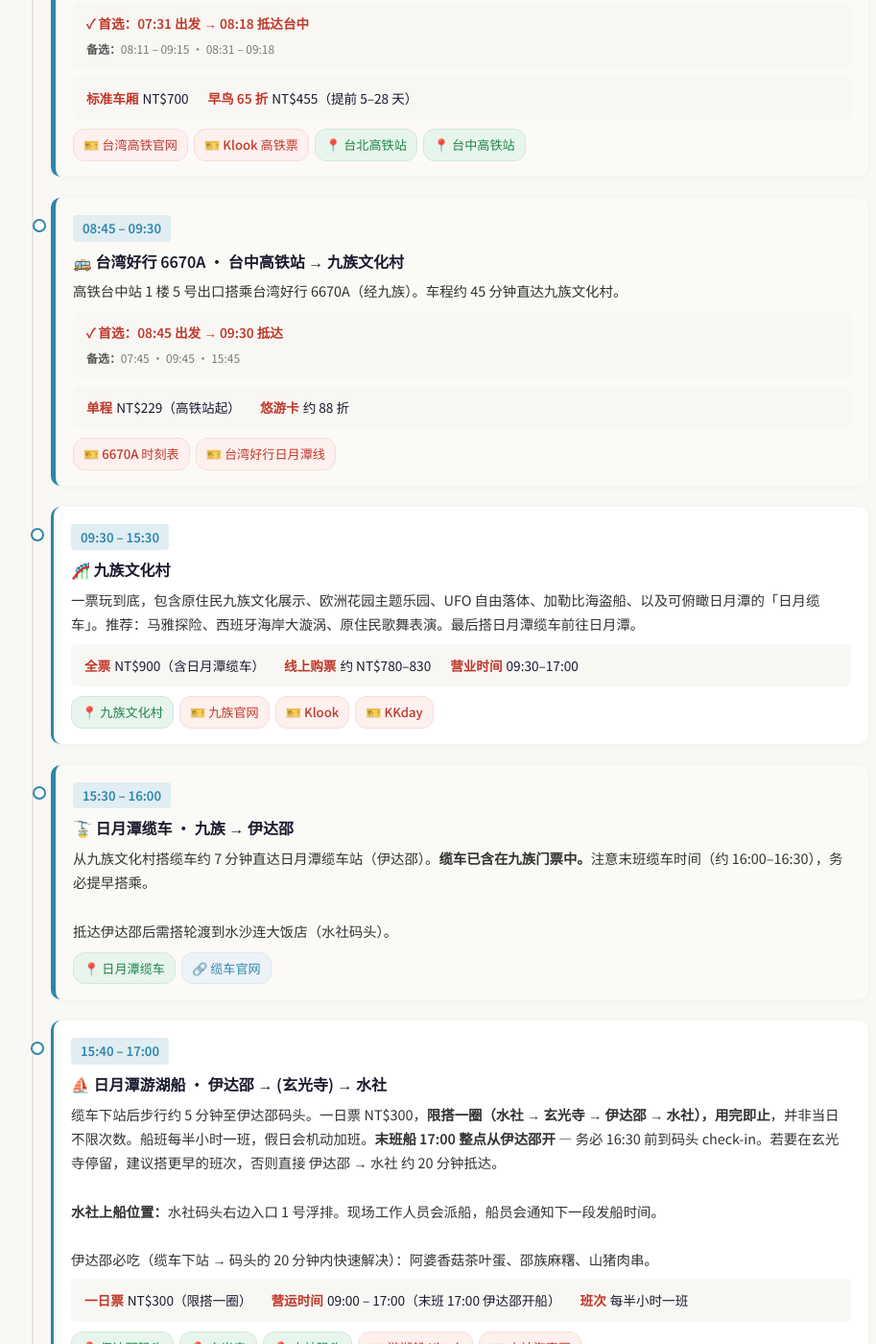
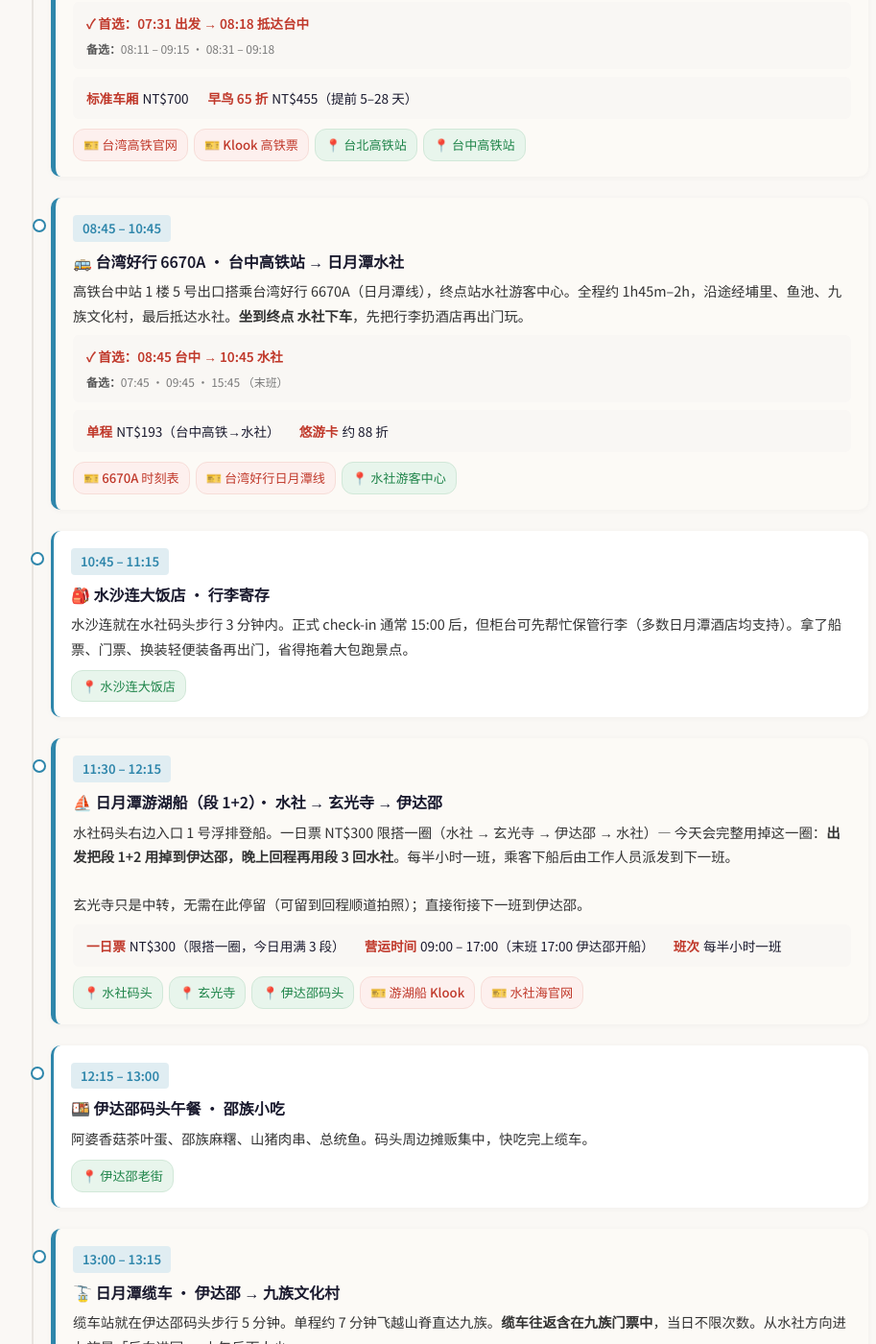
Before and after one commit to SibeiC/SibeiC.github.io, a Jekyll site: the page built from _trips/taiwan-2026.md, in a window 1280 px wide and 1400 px high, scrolled down 7224 px. Shown: the whole window at 96% size, without its empty margins (175-1088 px from the left). Built offline with Jekyll 4.4.1, drawn with Linux system fonts in a browser that asks for light colours; some of the changed text lies outside the part shown.

Commit message:
Day 4: drop bags at 水社 first, use full boat loop, cable car round-trip
User requested: since the boat ticket is one-loop-only, restructure
Day 4 so the rider goes to 水社 first, drops the backpack at the
hotel, then uses the boat to cross to 伊达邵 (legs 1+2 of the loop)
and cables up to 九族 from there, returning the same way (leg 3 of
the loop). Ends back at the hotel without having dragged luggage
around all day.

New timeline:
  1. 07:31-08:18  HSR 台北→台中
  2. 08:45-10:45  好行 6670A 台中→水社 (2h, was incorrectly listed
                  as 45min; verified actual duration ~1h45m-2h)
  3. 10:45-11:15  Drop bags at 水沙连 (early check-in or front-desk
                  luggage hold)
  4. 11:30-12:15  Boat 水社 → 玄光寺 → 伊达邵 (loop legs 1+2)
  5. 12:15-13:00  Lunch at 伊达邵 (邵族小吃)
  6. 13:00-13:15  Cable car 伊达邵 → 九族
  7. 13:15-16:00  九族 visit (2h45m, reverse entry — quieter)
  8. 16:00-16:15  Cable car 九族 → 伊达邵 (before 16:30 last)
  9. 16:30-16:50  Boat 伊达邵 → 水社 (loop leg 3, before 17:00 last)
 10. 17:00       Proper 水沙连 check-in (bags already dropped)
 11. 19:30-21:30 Laundromat (unchanged)

Cost group updated: 好行 6670A price corrected from NT$229 (wrong
— that was 台中→九族) to NT$193 (台中→水社). Grand total auto-
recomputes via Liquid.

```diff
--- a/_trips/taiwan-2026.md
+++ b/_trips/taiwan-2026.md
@@ -63,7 +63,7 @@ cost:
       icon: 🚆
       items:
         - { label: "高铁 台北→台中", amount: 700, in: primary }
-        - { label: "好行 6670A 台中→九族", amount: 229, in: primary }
+        - { label: "好行 6670A 台中→水社", amount: 193, in: primary }
         - { label: "好行 6739 日月潭→阿里山", amount: 329, in: primary }
         - { label: "林铁本线 阿里山→嘉义（首选）", amount: 600, in: primary }
         - { label: "台铁 嘉义→台南", amount: 107, in: primary }
@@ -329,25 +329,67 @@ days:
           - { type: map,    icon: 📍, label: 台北高铁站, query: HSR Taipei Station }
           - { type: map,    icon: 📍, label: 台中高铁站, query: HSR Taichung Station }
 
-      - time: 08:45 – 09:30
-        title: 🚌 台湾好行 6670A · 台中高铁站 → 九族文化村
+      - time: 08:45 – 10:45
+        title: 🚌 台湾好行 6670A · 台中高铁站 → 日月潭水社
         transit: true
-        detail: 高铁台中站 1 楼 5 号出口搭乘台湾好行 6670A（经九族）。车程约 45 分钟直达九族文化村。
+        detail: |
+          高铁台中站 1 楼 5 号出口搭乘台湾好行 6670A（日月潭线），终点站水社游客中心。全程约 1h45m–2h，沿途经埔里、鱼池、九族文化村，最后抵达水社。<strong>坐到终点 水社下车</strong>，先把行李扔酒店再出门玩。
         transit_route:
-          preferred: 08:45 出发 → 09:30 抵达
-          alternatives: ["07:45", "09:45", "15:45"]
+          preferred: 08:45 台中 → 10:45 水社
+          alternatives: ["07:45", "09:45", "15:45 （末班）"]
         tickets:
-          - { tag: 单程, value: NT$229, note: 高铁站起 }
+          - { tag: 单程, value: NT$193, note: 台中高铁→水社 }
           - { tag: 悠游卡, value: 约 88 折 }
         links:
           - { type: ticket, icon: 🎫, label: 6670A 时刻表, url: *url_bus_6670a }
           - { type: ticket, icon: 🎫, label: 台湾好行日月潭线, url: "https://www.taiwantrip.com.tw/line/11" }
+          - { type: map,    icon: 📍, label: 水社游客中心, query: 水社游客中心 日月潭 }
 
-      - time: 09:30 – 15:30
+      - time: 10:45 – 11:15
+        title: 🎒 水沙连大饭店 · 行李寄存
+        detail: |
+          水沙连就在水社码头步行 3 分钟内。正式 check-in 通常 15:00 后，但柜台可先帮忙保管行李（多数日月潭酒店均支持）。拿了船票、门票、换装轻便装备再出门，省得拖着大包跑景点。
+        links:
+          - { type: map, icon: 📍, label: 水沙连大饭店, query: Shui Sha Lian Hotel 水沙连大饭店 }
+
+      - time: 11:30 – 12:15
+        title: ⛵ 日月潭游湖船（段 1+2）· 水社 → 玄光寺 → 伊达邵
+        transit: true
+        detail: |
+          水社码头右边入口 1 号浮排登船。一日票 NT$300 限搭一圈（水社 → 玄光寺 → 伊达邵 → 水社）— 今天会完整用掉这一圈：<strong>出发把段 1+2 用掉到伊达邵，晚上回程再用段 3 回水社</strong>。每半小时一班，乘客下船后由工作人员派发到下一班。
+          <br><br>
+          玄光寺只是中转，无需在此停留（可留到回程顺道拍照）；直接衔接下一班到伊达邵。
+        tickets:
+          - { tag: 一日票, value: "NT$300（限搭一圈，今日用满 3 段）" }
+          - { tag: 营运时间, value: "09:00 – 17:00（末班 17:00 伊达邵开船）" }
+          - { tag: 班次, value: 每半小时一班 }
+        links:
+          - { type: map,    icon: 📍, label: 水社码头, query: 水社码头 }
+          - { type: map,    icon: 📍, label: 玄光寺, query: 玄光寺 日月潭 }
+          - { type: map,    icon: 📍, label: 伊达邵码头, query: 伊达邵码头 }
+          - { type: ticket, icon: 🎫, label: 游湖船 Klook, url: "https://www.klook.com/zh-CN/activity/10687-sun-moon-lake-boat-ticket-taichung/" }
+          - { type: ticket, icon: 🎫, label: 水社海官网, url: "https://www.boat.com.tw/ticket_order_detail.php" }
+
+      - time: 12:15 – 13:00
+        title: 🍱 伊达邵码头午餐 · 邵族小吃
+        detail: 阿婆香菇茶叶蛋、邵族麻糬、山猪肉串、总统鱼。码头周边摊贩集中，快吃完上缆车。
+        links:
+          - { type: map, icon: 📍, label: 伊达邵老街, query: 伊达邵老街 }
+
+      - time: 13:00 – 13:15
+        title: 🚡 日月潭缆车 · 伊达邵 → 九族文化村
+        transit: true
+        detail: |
+          缆车站就在伊达邵码头步行 5 分钟。单程约 7 分钟飞越山脊直达九族。<strong>缆车往返含在九族门票中</strong>，当日不限次数。从水社方向进九族是「反向进园」，上午反而人少。
+        links:
+          - { type: map, icon: 📍, label: 日月潭缆车, query: Sun Moon Lake Ropeway }
+          - { icon: 🔗, label: 缆车官网, url: "https://www.ropeway.com.tw/" }
+
+      - time: 13:15 – 16:00
         title: 🎢 九族文化村
-        detail: 一票玩到底，包含原住民九族文化展示、欧洲花园主题乐园、UFO 自由落体、加勒比海盗船、以及可俯瞰日月潭的「日月缆车」。推荐：马雅探险、西班牙海岸大漩涡、原住民歌舞表演。最后搭日月潭缆车前往日月潭。
+        detail: 一票玩到底 — 原住民九族文化展示、欧洲花园主题乐园、UFO 自由落体、加勒比海盗船。推荐：马雅探险、西班牙海岸大漩涡、原住民歌舞表演。反向进园从缆车站那头开逛，路线更顺。
         tickets:
-          - { tag: 全票, value: NT$900, note: 含日月潭缆车 }
+          - { tag: 全票, value: NT$900, note: 含日月潭缆车往返 }
           - { tag: 线上购票, value: 约 NT$780–830 }
           - { tag: 营业时间, value: 09:30–17:00 }
         links:
@@ -356,35 +398,27 @@ days:
           - { type: ticket, icon: 🎫, label: Klook, url: *url_klook_nine }
           - { type: ticket, icon: 🎫, label: KKday, url: *url_kkday_nine }
 
-      - time: 15:30 – 16:00
-        title: 🚡 日月潭缆车 · 九族 → 伊达邵
+      - time: 16:00 – 16:15
+        title: 🚡 日月潭缆车 · 九族 → 伊达邵（返程）
         transit: true
         detail: |
-          从九族文化村搭缆车约 7 分钟直达日月潭缆车站（伊达邵）。<strong>缆车已含在九族门票中。</strong>注意末班缆车时间（约 16:00–16:30），务必提早搭乘。
-          <br><br>
-          抵达伊达邵后需搭轮渡到水沙连大饭店（水社码头）。
+          <strong>末班缆车约 16:00–16:30，不可拖延。</strong>回伊达邵后直奔码头赶末班船回水社。
         links:
-          - { type: map, icon: 📍, label: 日月潭缆车, query: Sun Moon Lake Ropeway }
-          - { icon: 🔗, label: 缆车官网, url: "https://www.ropeway.com.tw/" }
+          - { type: map, icon: 📍, label: 伊达邵码头, query: 伊达邵码头 }
 
-      - time: 15:40 – 17:00
-        title: ⛵ 日月潭游湖船 · 伊达邵 → (玄光寺) → 水社
+      - time: 16:30 – 16:50
+        title: ⛵ 日月潭游湖船（段 3）· 伊达邵 → 水社（返程）
+        transit: true
         detail: |
-          缆车下站后步行约 5 分钟至伊达邵码头。一日票 NT$300，<strong>限搭一圈（水社 → 玄光寺 → 伊达邵 → 水社），用完即止</strong>，并非当日不限次数。船班每半小时一班，假日会机动加班。<strong>末班船 17:00 整点从伊达邵开</strong> — 务必 16:30 前到码头 check-in。若要在玄光寺停留，建议搭更早的班次，否则直接 伊达邵 → 水社 约 20 分钟抵达。
-          <br><br>
-          <strong>水社上船位置：</strong>水社码头右边入口 1 号浮排。现场工作人员会派船，船员会通知下一段发船时间。
-          <br><br>
-          伊达邵必吃（缆车下站 → 码头的 20 分钟内快速解决）：阿婆香菇茶叶蛋、邵族麻糬、山猪肉串。
+          使用上午同一张一日票的最后一段。<strong>末班船 17:00 整点从伊达邵开 — 务必 16:30 前到码头 check-in。</strong>伊达邵 → 水社 约 20 分钟。错过末班就只能打车（一圈湖路约 30–40 分钟 NT$500+）。
         tickets:
-          - { tag: 一日票, value: "NT$300（限搭一圈）" }
-          - { tag: 营运时间, value: "09:00 – 17:00（末班 17:00 伊达邵开船）" }
-          - { tag: 班次, value: 每半小时一班 }
+          - { tag: 用票, value: 上午购的一日票最后一段 }
         links:
-          - { type: map,    icon: 📍, label: 伊达邵码头, query: 伊达邵码头 }
-          - { type: map,    icon: 📍, label: 玄光寺, query: 玄光寺 日月潭 }
-          - { type: map,    icon: 📍, label: 水社码头, query: 水社码头 }
-          - { type: ticket, icon: 🎫, label: 游湖船 Klook, url: "https://www.klook.com/zh-CN/activity/10687-sun-moon-lake-boat-ticket-taichung/" }
-          - { type: ticket, icon: 🎫, label: 水社海官网, url: "https://www.boat.com.tw/ticket_order_detail.php" }
+          - { type: map, icon: 📍, label: 水社码头, query: 水社码头 }
+
+      - time: "17:00"
+        title: 🏨 水沙连大饭店 · 正式 check-in
+        detail: 早上已经寄存过行李，这时候拿钥匙上楼、冲个澡、换衣服准备去觅食或洗衣。
 
       - time: 19:30 – 21:30
         title: 🧺 招茗自助洗衣店 · 行程过半补给
```
